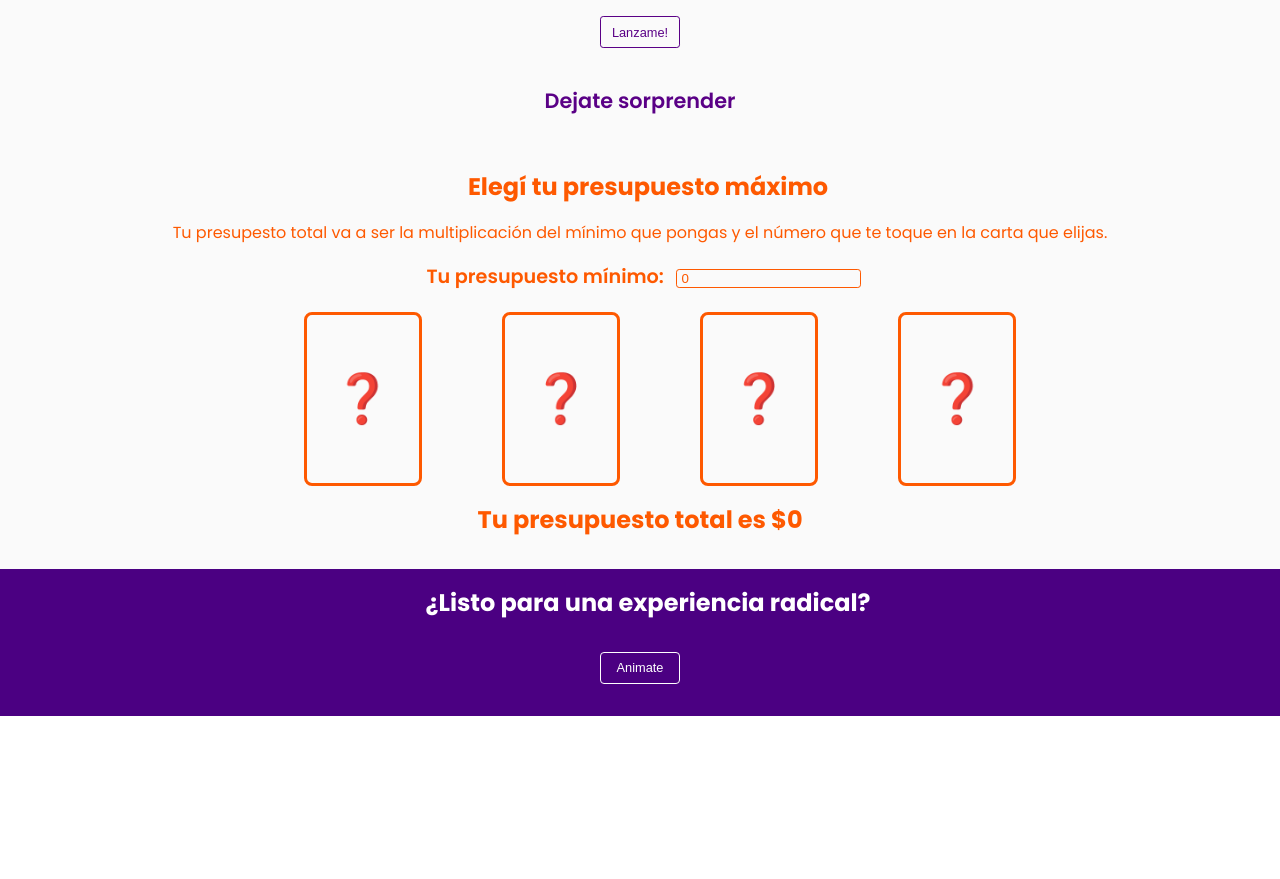
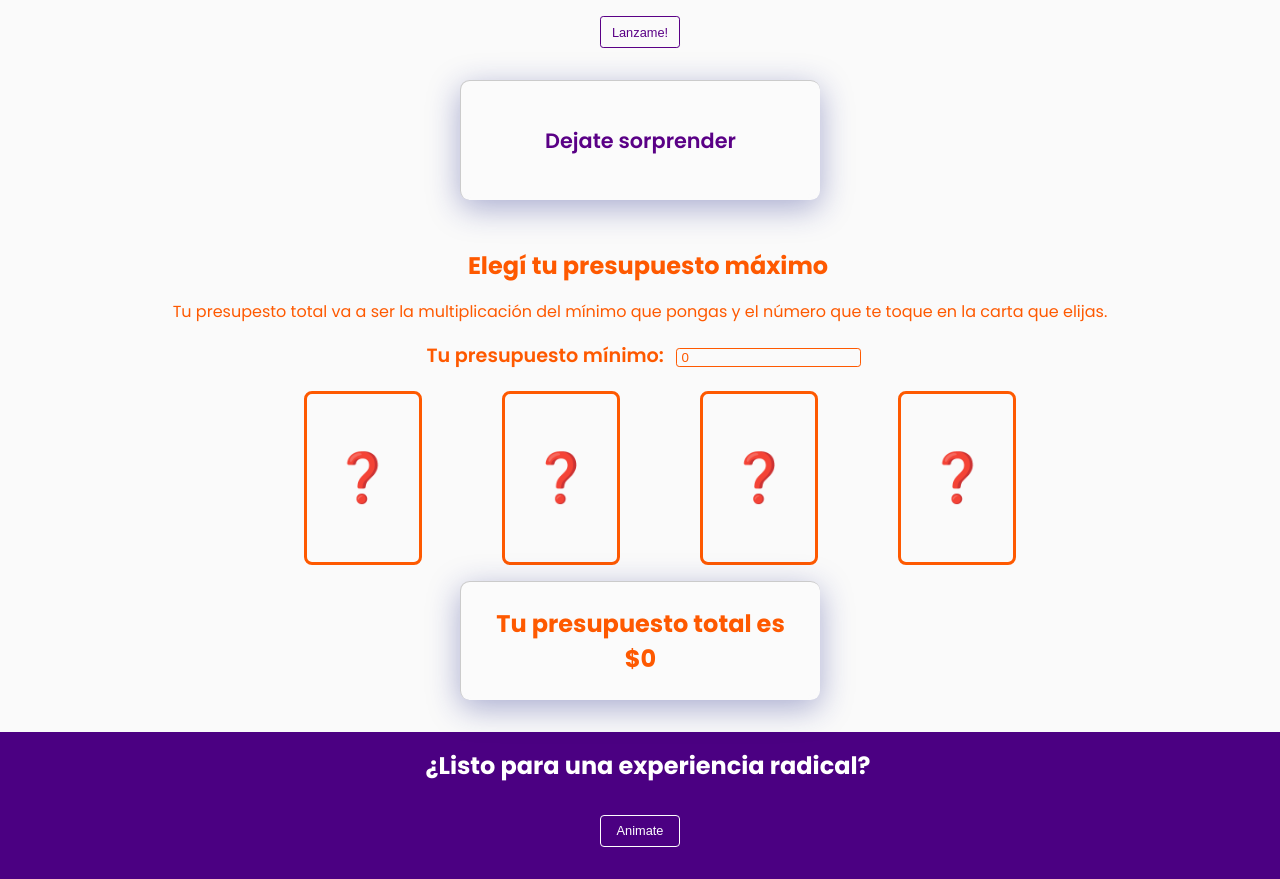
Before and after one commit to nicobonder/viajesrandom, a React (Create React App) app: page /trip in a window 1280 px wide. Shown: the part 1280-2159 px from the top of the page. Before the commit the page ends 1996 px from the top, so only its background shows below. Built offline with nearby package versions, Linux system fonts and the light colour scheme.

Commit message:
random map is working

```diff
--- a/src/components/ExperienciaRadical/Experiencia.jsx
+++ b/src/components/ExperienciaRadical/Experiencia.jsx
@@ -1,48 +1,98 @@
 //Pagina que va a ver el usuario y va a cargar el mapa
-import React, { useEffect, useState } from 'react'
+import React, { useState } from 'react'
 import s from './Experiencia.module.css';
 import video from './VideoWorld.mp4';
 
 export default function Experiencia() {
-  const lat = Math.random() * (64.9 - -54.40) + -54.40 //de Alaska a Usuhaia
+  let lat = Math.random() * (69.9 - -54.40) + -54.40 //de Alaska a Usuhaia
   const [map, setMap] = useState(false)
   //const [lon, setLon] = useState(-40)
 
-  const lon = Math.random() * (-150.00 - -38.00) + -38.00; //de Alaska a Brasil
+  let lon = ""
+  //Math.random() * (-150.00 - -38.00) + -38.00; //de Alaska a Brasil
+
+  if (lat >= -54.4 && lat <= -34.9){
+    const arr = []
+      const  ran1= Math.random() * (-57.00 - -72.00) + -72.00
+    arr.push(ran1)
+      const ran2= Math.random() * (47.00 - -12.00) + -12.00
+    arr.push(ran2)
+      const ran3= Math.random() * (151.00 - 114.00) + 114.00
+    arr.push(ran3)
+
+    var randArray = Math.floor(Math.random()*arr.length);
+    lon = arr[randArray];
 
 
-  // const coordenadas = () => {
-  //   //patagonia
-  //   const lat = Math.random() * (-34.9 - -54.40) + -54.40
-  //   const lon = Math.random() * (-34.00 - -72.00) + -72.00; //hay margen de error, no deberia caer entre -102 y -72
+  } else if(lat >= -34.9 && lat <= 10){
+    const arr2 = []
+    const  ran1= Math.random() * (-35.00 - -80.00) + -80.00
+      arr2.push(ran1)
+    const ran2 = Math.random() * (-16.00 - -53.00) + -53.00
+      arr2.push(ran2)
+    const ran3 = Math.random() * (53.00 - -16.00) + -16.00
+    arr2.push(ran3)
+    const ran4 = Math.random() * (110.00 - 73.00) + 73.00
+    arr2.push(ran4)
 
-  //   if (lat >= -54.4 && lat <= -34.9){
-  //     return (lon >= -72 && lon <= -34)
-  //   }
-
-  //   let coord = `${lat},${lon}`
-
-  //   console.log(lat, lon)
-  //   console.log('coord es', coord)
-  //   return coord
-  // }
-
-  //La 1ra vez lon toma el valor inicial y despues lon da false
-  //y si hago setLon>= -72 siempre toma el valor inicial
-  // useEffect(() => {
-  //   if(lat >= -54.4 && lat <= -34.9){
-  //     setLon(lon >= -72 && lon <= -34)
-  //   } else {
-  //     setLon(lon >= -123 && lon <= -70)
-  //   }
-  //   console.log('lat es ' + lat,'lon es ' + lon)
-  // },[lat, lon])
+    var randArray2 = Math.floor(Math.random()*arr2.length);
+    lon = arr2[randArray2];
 
 
-/*  const createLon = (lat) =>{
-    (props.lat >= -54.4 && props.lat <= -34.9) ? setLon = 54
-    : setLon = -70
-  }*/
+    } else if(lat >= 10 && lat <= 21){
+      const arr3 = []
+      const  ran1= Math.random() * (-87.00 - -103.00) + -103.00
+        arr3.push(ran1)
+      const ran2 = Math.random() * (50.00 - -14.00) + -14.00
+        arr3.push(ran2)
+      const ran3 = Math.random() * (84.00 - 75.00) + 75.00
+      arr3.push(ran3)
+      const ran4 = Math.random() * (109 - 98.00) + 98.00
+      arr3.push(ran4)
+
+      var randArray3 = Math.floor(Math.random()*arr3.length);
+      lon = arr3[randArray3];
+
+
+  } else if(lat >= 21 && lat <= 33){
+    const arr4 = []
+    const  ran1= Math.random() * (-80.00 - -117.00) + -117.00
+      arr4.push(ran1)
+    const ran2 = Math.random() * (59.00 - -16.00) + -16.00
+      arr4.push(ran2)
+    const ran3 = Math.random() * (121.00 - -68.00) + -68.00
+    arr4.push(ran3)
+
+    var randArray4 = Math.floor(Math.random()*arr4.length);
+    lon = arr4[randArray4];
+
+
+
+  } else if(lat >= 33 && lat <= 52){
+    const arr5 = []
+    const  ran1= Math.random() * (-58 - -127.00) + -127.00
+      arr5.push(ran1)
+    const ran2 = Math.random() * (143.00 - -7.00) + -7
+      arr5.push(ran2)
+
+    var randArray5 = Math.floor(Math.random()*arr5.length);
+    lon = arr5[randArray5];
+
+
+  } else if(lat >= 52 && lat <= 69.9){
+    const arr6 = []
+      const  ran1= Math.random() * (-83.90 - -155.00) + -155.00
+        arr6.push(ran1)
+      const ran2 = Math.random() * (-30 - -49.00) + -49
+        arr6.push(ran2)
+      const ran3 = Math.random() * (1135 - -7.00) + -7
+      arr6.push(ran3)
+      const ran4 = Math.random() * (176.00 - 155.00) + 155
+      arr6.push(ran4)
+
+      var randArray6 = Math.floor(Math.random()*arr6.length);
+      lon = arr6[randArray6];
+  }
 
   const handleMap =(e) =>{
     setMap(!map)
@@ -55,7 +105,7 @@ export default function Experiencia() {
         <button className={s.destinyBtn} onClick={handleMap}>Buscá tu próximo destino</button>
         <div>
           {map === true ? <iframe className={s.frame} title='Google Maps' src={`https://maps.google.com/maps?q=${lat},${lon}&hl=es;&output=embed`}
-            id='iframeId' height="400px" width="500px"/>
+            id='iframeId' height="380px" width="470px"/>
             : <video className={s.videoWorld} autoPlay loop muted>
               <source src={video} type="video/mp4"/>
             </video>}
--- a/src/components/leer/LeerFuncional.jsx
+++ b/src/components/leer/LeerFuncional.jsx
@@ -20,7 +20,9 @@ export default function LeerFuncional() {
 
         <img className={s.coinImg}  src={face === 0 ? moneda1 : moneda2} alt="cara o cruz" />
         <button className={s.flipBtn} onClick={handleFace}>Lanzame!</button>
-        <p className={s.sms}>{face === 0 ? "Lee sobre tu destino" : "Dejate sorprender"}</p>
+        <div className={s.resultContainer}>
+          <p className={s.sms}>{face === 0 ? "Lee sobre tu destino" : "Dejate sorprender"}</p>
+        </div>
 
     </div>
   )
--- a/src/components/leer/LeerFuncional.module.css
+++ b/src/components/leer/LeerFuncional.module.css
@@ -46,3 +46,22 @@
     font-size: 1.3rem;
     font-weight: 600;
 }
+
+.resultContainer{
+    width: 20rem;
+    margin: 1rem auto;
+    height: 5rem;
+    padding: 1.2rem;
+    box-shadow: 0 8px 32px 0 rgba(31, 38, 135, 0.37);
+    display: flex;
+    flex-wrap: wrap;
+    flex-direction: column;
+    align-items: center;
+    justify-content: center;
+    border-radius: 0.6rem;
+    border-left: 1px solid rgba(94, 93, 93, 0.3);
+    border-top: 1px solid rgba(94, 93, 93, 0.3);
+    background-color: rgba(255, 255, 255, 0.2);
+    backdrop-filter: blur( 5px );
+    -webkit-backdrop-filter: blur(5px);
+}
--- a/src/components/presupuesto/Presupuesto.jsx
+++ b/src/components/presupuesto/Presupuesto.jsx
@@ -71,7 +71,9 @@ export default function Presupuesto() {
          <CardPresupuesto key='three' id='three' min='0' max='20' showNumber={cards.three} handleCard={handleCard} />
          <CardPresupuesto key='four' id='four' min='0' max='20' showNumber={cards.four} handleCard={handleCard} />
         </ul>
-      <h3 className={s.resultado}> Tu presupuesto total es ${total}</h3>
+      <div className={s.resultContainer}>
+        <h3 className={s.resultado}> Tu presupuesto total es ${total}</h3>
+      </div>
 
     </div>
   )
--- a/src/components/presupuesto/Presupuesto.module.css
+++ b/src/components/presupuesto/Presupuesto.module.css
@@ -48,3 +48,22 @@
     font-size: 1.5rem;
     margin: 1rem auto;
 }
+
+.resultContainer{
+    width: 20rem;
+    margin: 1rem auto;
+    height: 5rem;
+    padding: 1.2rem;
+    box-shadow: 0 8px 32px 0 rgba(31, 38, 135, 0.37);
+    display: flex;
+    flex-wrap: wrap;
+    flex-direction: column;
+    align-items: center;
+    justify-content: center;
+    border-radius: 0.6rem;
+    border-left: 1px solid rgba(94, 93, 93, 0.3);
+    border-top: 1px solid rgba(94, 93, 93, 0.3);
+    background-color: rgba(255, 255, 255, 0.2);
+    backdrop-filter: blur( 5px );
+    -webkit-backdrop-filter: blur(5px);
+}
```
